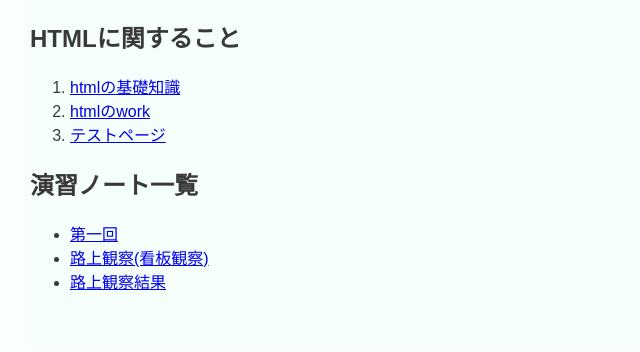
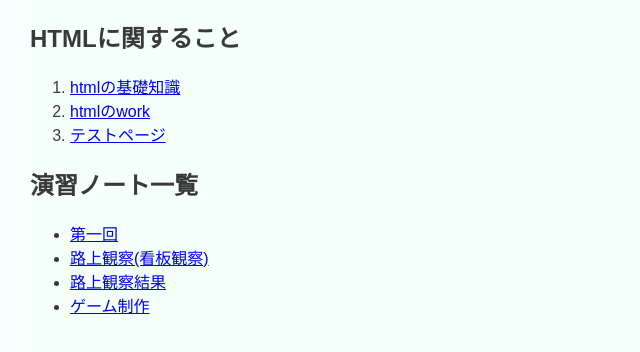
Before and after one commit to K-mizuho722/xbp, a plain HTML site: page de12/index.html in a window 1280 px wide. Shown: the part 152-504 px from the top of the page, without its empty margins (0-640 px from the left). Drawn offline with Linux system fonts and the light colour scheme; files that its build step writes are made by us from their sources.

Commit message:
2025/11/03

```diff
--- a/de12/index.html
+++ b/de12/index.html
@@ -22,6 +22,7 @@
             <li><a href="./1.html">第一回</a>
             <li><a href="./2.html">路上観察(看板観察)</a></li>
             <li><a href="./3.html">路上観察結果</a></li>
+            <li><a href="./3.html">ゲーム制作</a></li>
         </ul>
 
 
```
